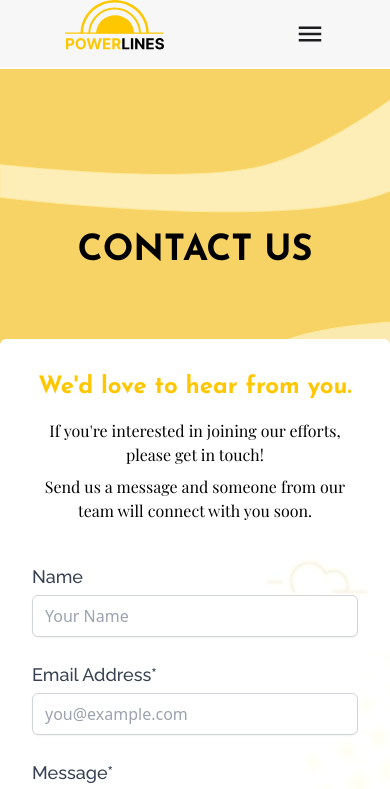
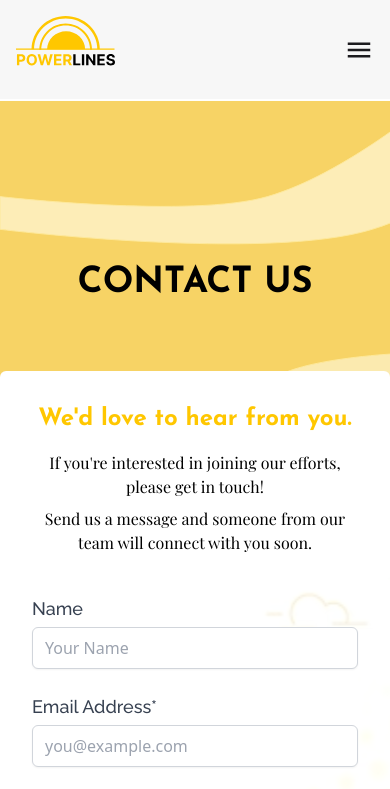
Before and after one commit to wolfy1313/powerlines-website, a Next.js app: page /contact-us in a window 390 px wide. Shown: the top 789 px of the page. Built offline with nearby package versions, Linux system fonts and the light colour scheme; a web font is replaced by a local one.

Commit message:
style header for burger menu

```diff
--- a/src/components/Header.tsx
+++ b/src/components/Header.tsx
@@ -36,7 +36,7 @@ function Header() {
 
   return (
     <section
-      className={`z-10 flex flex-row justify-around max-w-screen bg-main-gray md:pt-[8px] md:px-[100px] md:pb-[4px] md:justify-between`}
+      className={`z-10 flex flex-row justify-between p-4 max-w-screen bg-main-gray md:pt-[8px] md:px-[100px] md:pb-[4px] md:justify-between`}
     >
       <Link href="/">
         <Image src="/powerlineslogo.svg" width={100} height={100} alt="logo" />
@@ -57,7 +57,10 @@ function Header() {
             </>
           ) : (
             <section className="flex flex-col h-screen w-screen ">
-              <div className="flex align-top justify-end p-4 cursor-pointer">
+              <div className="flex align-top justify-between px-8 cursor-pointer">
+                <Link href="/">
+                  <Image src="/powerlineslogo.svg" width={100} height={100} alt="logo" />
+                </Link>
                 <button onClick={toggleBurger}>
                   <Image
                     src="/MobileXButton.svg"
@@ -135,9 +138,8 @@ function Header() {
             className={`flex flex-row gap-2.5 font-bold text-sm ${josefinSans.className} my-auto md:py-[12px]`}
           >
             <li
-              className={`pt-1 px-2 relative ${
-                isDropdownVisible ? 'bg-light-yellow' : 'bg-main-gray'
-              } `}
+              className={`pt-1 px-2 relative ${isDropdownVisible ? 'bg-light-yellow' : 'bg-main-gray'
+                } `}
             >
               <div className="flex flex-row">
                 <button onClick={toggleDropdown}>OUR WORK</button>
```
